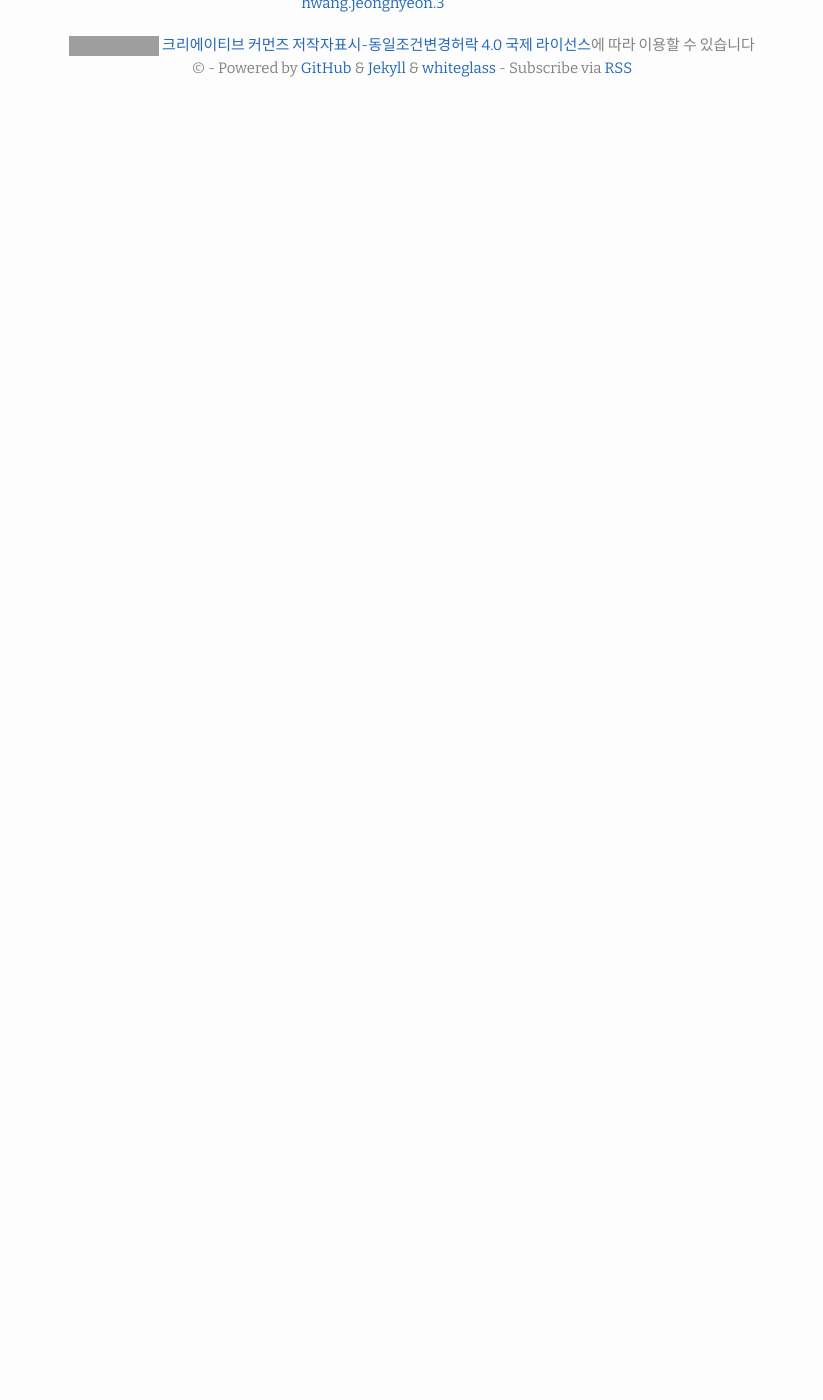
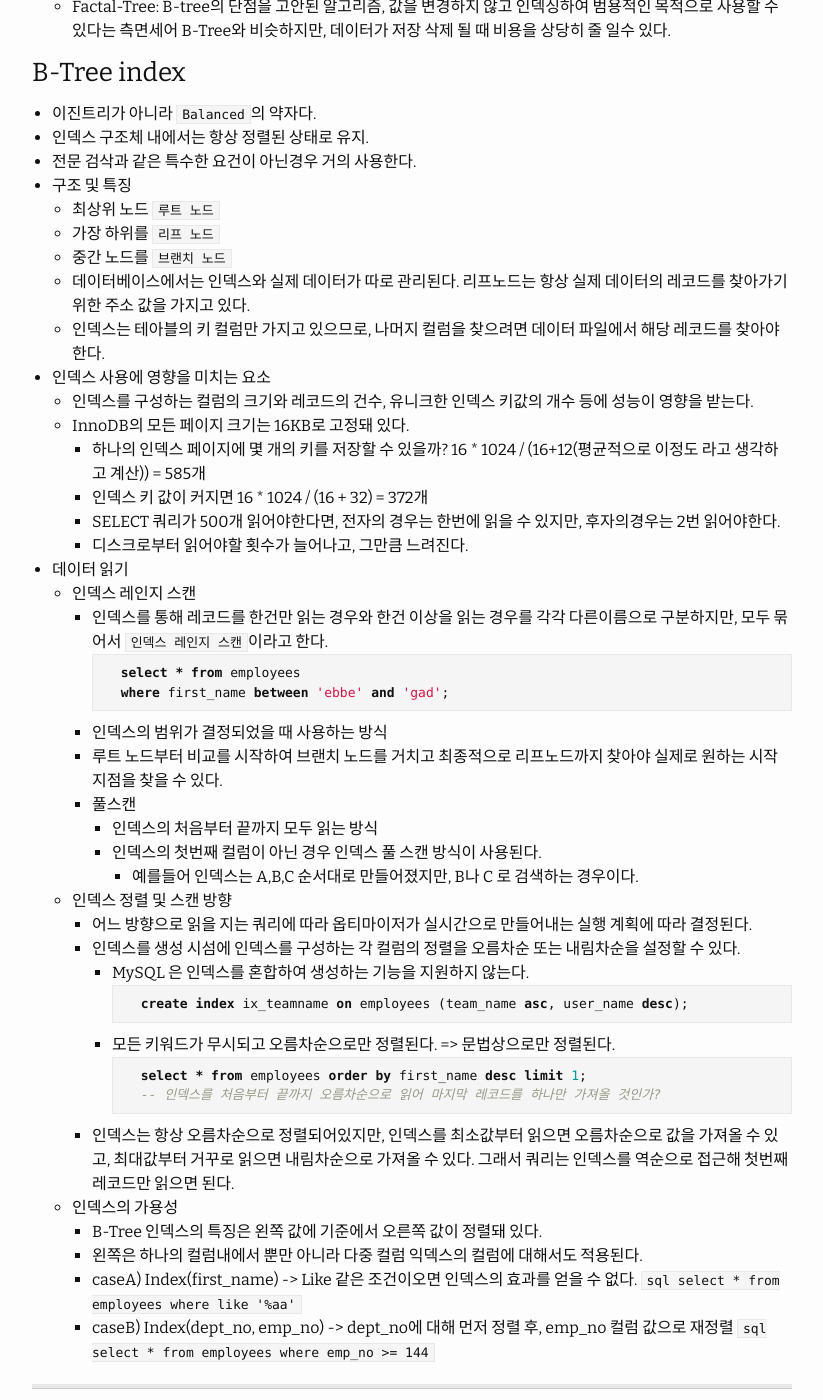
Before and after one commit to HWANGJEONGHYEON1/HWANGJEONGHYEON1.github.io, a Jekyll site: the page built from _posts/2023-05-13-realmysql-3.md, in a window 1280 px wide and 1400 px high, scrolled down 688 px. Shown: the whole window, without its empty margins (228-1051 px from the left). Built offline with Jekyll 4.4.1, drawn with Linux system fonts in a browser that asks for light colours; comment, search, counter and statistics services are not loaded; before the commit the page ends 900 px from its top, so only the background shows below that; some of the changed text lies outside the part shown; grey boxes are pictures that could not be loaded.

Commit message:
study : mysql 233p

````diff
--- a/_posts/2023-05-13-realmysql-3.md
+++ b/_posts/2023-05-13-realmysql-3.md
@@ -14,4 +14,63 @@ categories: db, mysql
 - 책의 내용을 데이터라고 보면, 책의 내용을 `찾아보기`가 인덱스가 된다.
 - 모든 데이터 중 특정 데이터를 가져올 때는 찾기가 어렵지만 `정렬`이 되어 있다면 빠른속도로 찾을 수 있다.
 - 자료구조 중 SortedList, ArrayList가 있다.
-    -
+    - SortedList
+        - 데이터가 저장될 때마다 항상 값을 정렬해야하므로 저장하는 과정은 느리지만, 조회는 빠르다. 인덱스가 많은 테이블은 당연히 INSERT, UDDATE, DELETE 처리가 느리다.
+- 인덱스를 역할별로 구분해 본다면 primary key, secondary key가 있다.
+    - primary key: 레코드를 대표하는 칼럼의 값으로 만들어진 인덱스를 의미, 식별자라고 부른다. NULL을 허용하지 않는것이 특징
+    - secondary key: 프라이머리 키와 비슷하고 대체할 수 있다고 한다.
+- 데이터 저장 방식 알고리즘
+    - B-Tree: 칼럼의 값을 변형하지 않고, 원래의 값을 이용하여 인덱싱하는 알고리즘
+    - Hash 인덱스 알고리즘: 컬럼의 값으로 값을 계산해서 인덱싱하는 알고리즘, 매우 빠른 검색지원, 하지만 값을 변형하여 인덱싱하기 때문에, 전방 일치와 같이 일부만 검색하고 할 때 사용할 수 없음.
+    - Factal-Tree: B-tree의 단점을 고안된 알고리즘, 값을 변경하지 않고 인덱싱하여 범용적인 목적으로 사용할 수 있다는 측면세어 B-Tree와 비슷하지만, 데이터가 저장 삭제 될 때 비용을 상당히 줄 일수 있다.
+
+### B-Tree index
+- 이진트리가 아니라 `Balanced`의 약자다.
+- 인덱스 구조체 내에서는 항상 정렬된 상태로 유지.
+- 전문 검삭과 같은 특수한 요건이 아닌경우 거의 사용한다.
+- 구조 및 특징
+    - 최상위 노드 `루트 노드`
+    - 가장 하위를 `리프 노드`
+    - 중간 노드를 `브랜치 노드`
+    - 데이터베이스에서는 인덱스와 실제 데이터가 따로 관리된다. 리프노드는 항상 실제 데이터의 레코드를 찾아가기 위한 주소 값을 가지고 있다.
+    - 인덱스는 테아블의 키 컬럼만 가지고 있으므로, 나머지 컬럼을 찾으려면 데이터 파일에서 해당 레코드를 찾아야한다.
+- 인덱스 사용에 영향을 미치는 요소
+    - 인덱스를 구성하는 컬럼의 크기와 레코드의 건수, 유니크한 인덱스 키값의 개수 등에 성능이 영향을 받는다.
+    - InnoDB의 모든 페이지 크기는 16KB로 고정돼 있다.
+        - 하나의 인덱스 페이지에 몇 개의 키를 저장할 수 있을까? 16 * 1024 / (16+12(평균적으로 이정도 라고 생각하고 계산)) = 585개
+        - 인덱스 키 값이 커지면 16 * 1024 / (16 + 32) = 372개
+        - SELECT 쿼리가 500개 읽어야한다면, 전자의 경우는 한번에 읽을 수 있지만, 후자의경우는 2번 읽어야한다.
+        - 디스크로부터 읽어야할 횟수가 늘어나고, 그만큼 느려진다.
+- 데이터 읽기
+    - 인덱스 레인지 스캔
+        - 인덱스를 통해 레코드를 한건만 읽는 경우와 한건 이상을 읽는 경우를 각각 다른이름으로 구분하지만, 모두 묶어서 `인덱스 레인지 스캔`이라고 한다.
+        ```sql
+        select * from employees
+        where first_name between 'ebbe' and 'gad';
+        ```
+        - 인덱스의 범위가 결정되었을 때 사용하는 방식
+        - 루트 노드부터 비교를 시작하여 브랜치 노드를 거치고 최종적으로 리프노드까지 찾아야 실제로 원하는 시작지점을 찾을 수 있다.
+        - 풀스캔
+            - 인덱스의 처음부터 끝까지 모두 읽는 방식
+            - 인덱스의 첫번째 컬럼이 아닌 경우 인덱스 풀 스캔 방식이 사용된다.
+                - 예를들어 인덱스는 A,B,C 순서대로 만들어졌지만, B나 C 로 검색하는 경우이다.
+    - 인덱스 정렬 및 스캔 방향
+        - 어느 방향으로 읽을 지는 쿼리에 따라 옵티마이저가 실시간으로 만들어내는 실행 계획에 따라 결정된다.
+        - 인덱스를 생성 시섬에 인덱스를 구성하는 각 컬럼의 정렬을 오름차순 또는 내림차순을 설정할 수 있다.
+            - MySQL 은 인덱스를 혼합하여 생성하는 기능을 지원하지 않는다.
+            ```sql
+            create index ix_teamname on employees (team_name asc, user_name desc);
+            ```
+            - 모든 키워드가 무시되고 오름차순으로만 정렬된다. => 문법상으로만 정렬된다.
+        ```sql
+        select * from employees order by first_name desc limit 1;
+        -- 인덱스를 처음부터 끝까지 오름차순으로 읽어 마지막 레코드를 하나만 가져올 것인가?
+        ```
+        - 인덱스는 항상 오름차순으로 정렬되어있지만, 인덱스를 최소값부터 읽으면 오름차순으로 값을 가져올 수 있고, 최대값부터 거꾸로 읽으면 내림차순으로 가져올 수 있다. 그래서 쿼리는 인덱스를 역순으로 접근해 첫번째 레코드만 읽으면 된다.
+    - 인덱스의 가용성
+        - B-Tree 인덱스의 특징은 왼쪽 값에 기준에서 오른쪽 값이 정렬돼 있다.
+        - 왼쪽은 하나의 컬럼내에서 뿐만 아니라 다중 컬럼 익덱스의 컬럼에 대해서도 적용된다.
+        - caseA) Index(first_name) -> Like 같은 조건이오면 인덱스의 효과를 얻을 수 없다.
+            ```sql select * from employees where like '%aa'```
+        - caseB) Index(dept_no, emp_no) -> dept_no에 대해 먼저 정렬 후, emp_no 컬럼 값으로 재정렬
+            ```sql select * from employees where emp_no >= 144```
````
